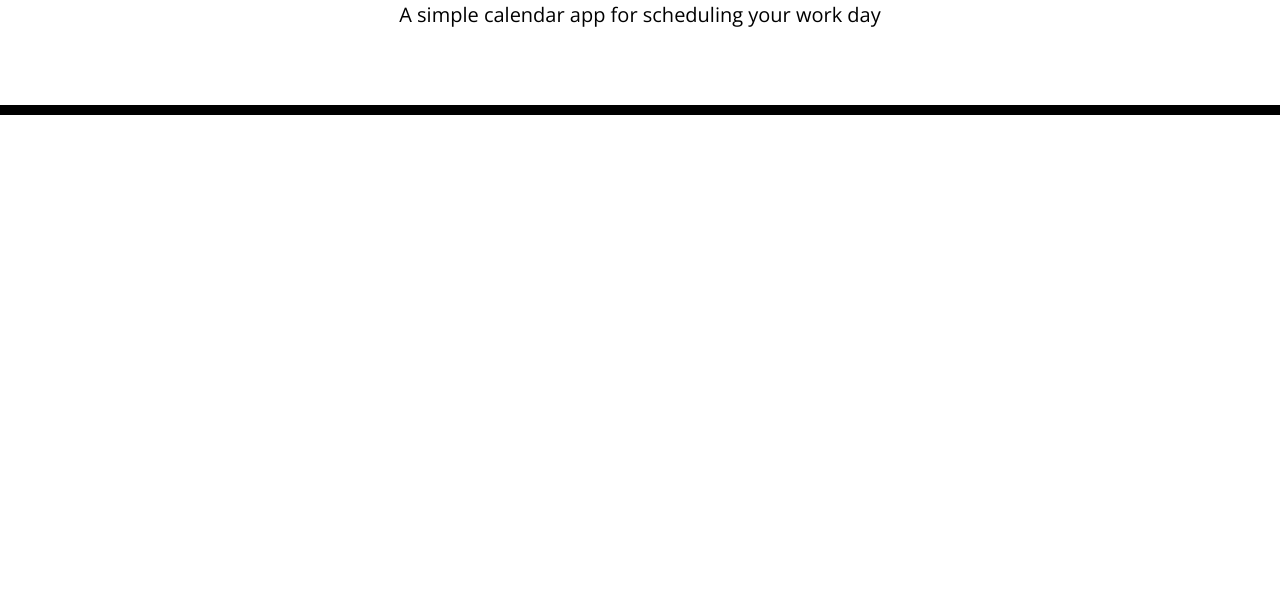
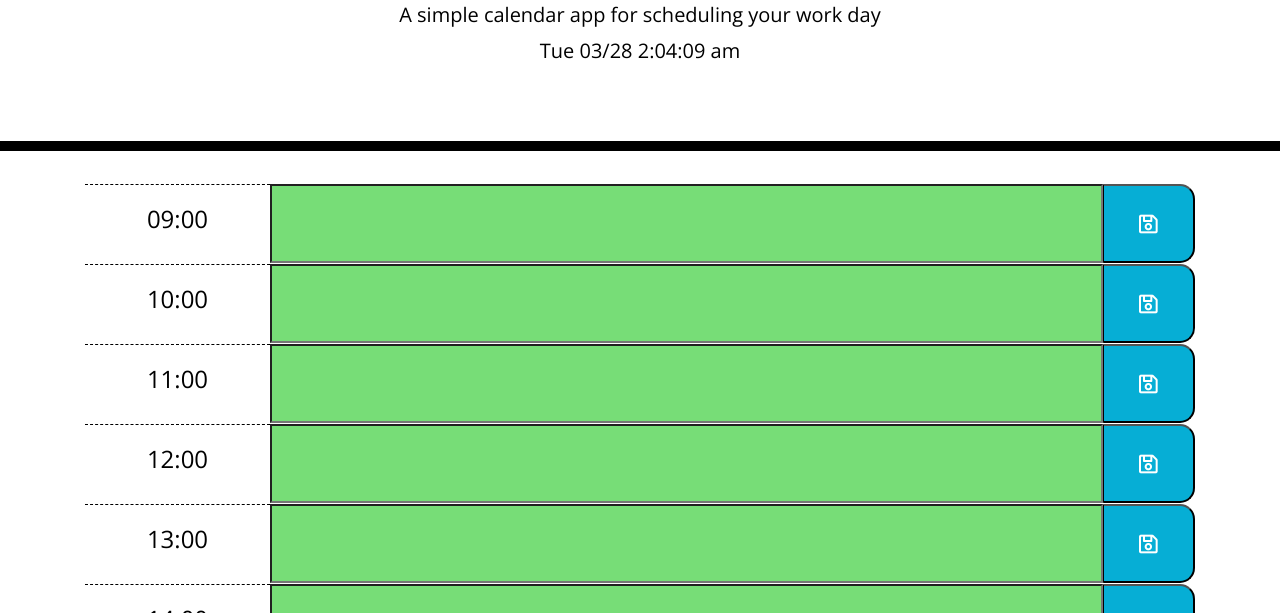
Before and after one commit to Boyd212/Challenge5, a plain HTML site: page index.html in a window 1280 px wide. Shown: the part 173-786 px from the top of the page. Drawn offline with nearby package versions, Linux system fonts and the light colour scheme; files that its build step writes are made by us from their sources.

Commit message:
Fixed script link

```diff
--- a/index.html
+++ b/index.html
@@ -32,6 +32,6 @@
 
 	    <script src="https://code.jquery.com/jquery-3.4.1.min.js"></script>
 	    <script src="https://cdnjs.cloudflare.com/ajax/libs/moment.js/2.24.0/moment.min.js"></script>
-	    <script src="./Develop/java.js"></script>
+	    <script src="./Assets/script.js"></script>
 	  </body>
 	</html>
```
